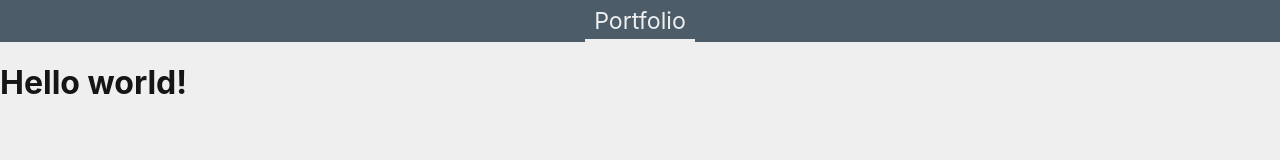
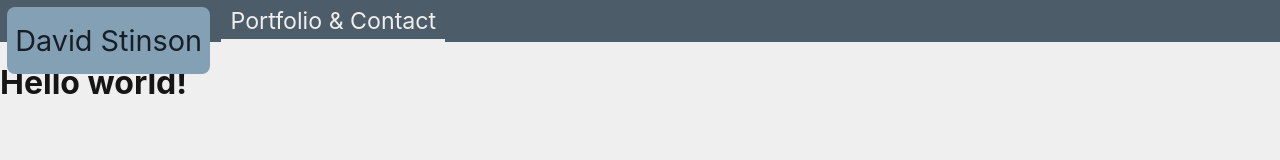
Before and after one commit to DavidStinson/dsdev, a Gatsby site: page / in a window 1280 px wide. Built offline with nearby package versions, Linux system fonts and the light colour scheme; Gatsby itself is replaced by a stand-in of ours.

Commit message:
build(component): add site-hero to nav

```diff
--- a/src/components/foundation.css
+++ b/src/components/foundation.css
@@ -4,19 +4,50 @@ body {
   color: var(--text);
 }
 
+.header {
+  display: grid;
+  grid-template-columns: repeat(12, [col-start] 1fr);
+  grid-gap: 20px;
+}
+
 .nav {
-  text-align: center;
-  padding: calc(.24rem + .24vw) 0;
+  grid-column: col-start 1 / span 12;
+  display: grid;
+  grid-template-columns: repeat(12, [col-start] 1fr);
+  grid-gap: 20px;
+  padding: calc(.24rem + .24vw);
   background-color: var(--bgAccent);
   font-size: calc(1.25rem + .25vw);
 }
 
-.nav a {
+.nav .site-name-hero-container {
+  background-color: var(--textAccentBg);
+  display: flex;
+  justify-content: center;
+  align-items: center;
+  border-radius: 8px;
+  height: calc(3rem + 1.5vw);
+}
+
+.nav .site-name-hero {
+  position: fixed;
+  width: calc((100%/6) - 10px);
+  text-decoration: none;
+  color: var(--textAccent);
+  font-weight: 400;
+  font-size: 1.8rem;
+}
+
+.nav .main-nav {
+  grid-column: col-start 3 / span 10;
+}
+
+.nav .link {
   color: var(--elementText);
   text-decoration: none;
   padding: calc(.24rem + .24vw) calc(.32rem + .32vw) calc(.14rem + .14vw);
 }
 
-.nav a.active {
+.nav .active {
   border-bottom: calc(.1rem + .12vw) solid var(--elementText);
 }
--- a/src/components/foundation.js
+++ b/src/components/foundation.js
@@ -1,15 +1,20 @@
 import React from "react";
 import { Link } from "gatsby";
 
-import "./foundation.css"
+import "./foundation.css";
 
 const Foundation = ({ children }) => (
   <React.Fragment>
-    <header>
+    <header className="header">
       <nav className="nav">
-        <Link exact to="/" activeClassName="active">
-          Portfolio
+        <Link className="site-name-hero">
+          <div className="site-name-hero-container">David Stinson</div>
         </Link>
+        <div className="main-nav">
+          <Link exact to="/" className="link" activeClassName="active">
+            Portfolio & Contact
+          </Link>
+        </div>
       </nav>
     </header>
     <main className="content">{children}</main>
--- a/src/pages/global.css
+++ b/src/pages/global.css
@@ -8,8 +8,8 @@ body {
   --bg: #efefef;
   --bgAccent: #4c5c68;
   --text: #151515;
-  --textAccent: #5c1f20;
-  --textAccentBg: #aeb6bf;
+  --textAccent: #171F26;
+  --textAccentBg: #84A0B5;
   --element: #325468;
   --elementText: #efefef;
 }
```
